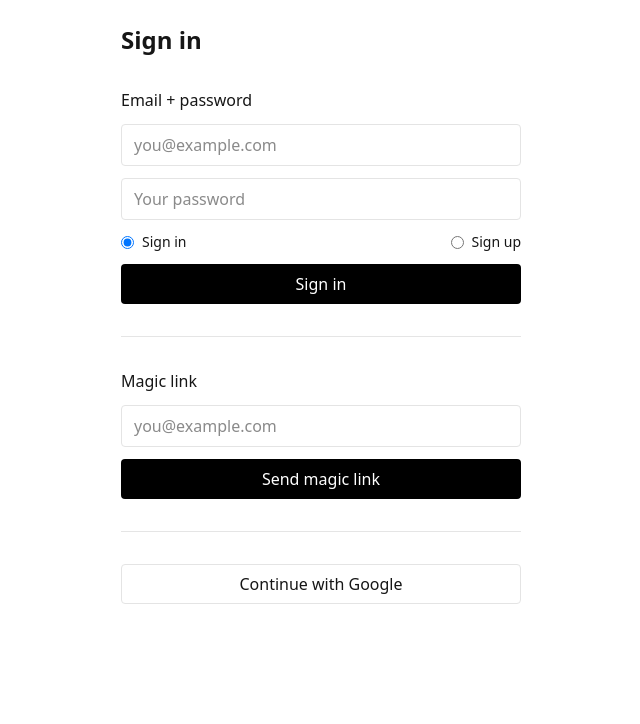
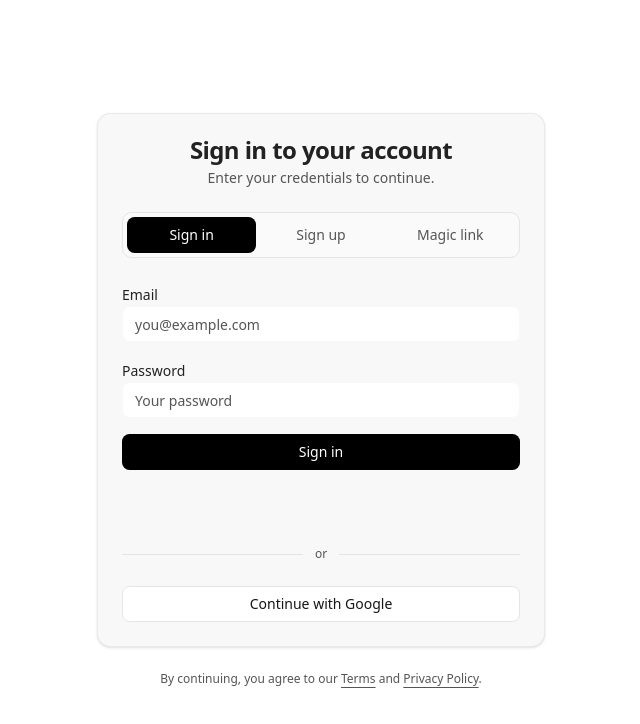
Before and after one commit to benz206/hophacks2025, a Next.js app: page /login in a window 1280 px wide. Shown: the top 724 px of the page, without its empty margins (319-959 px from the left). Built offline with nearby package versions, Linux system fonts and the light colour scheme.

Commit message:
Update sign in auth pages

```diff
--- a/app/(auth)/login/page.tsx
+++ b/app/(auth)/login/page.tsx
@@ -1,16 +1,67 @@
-'use client';
+"use client";
 
-import { useState, FormEvent } from 'react';
-import { useRouter } from 'next/navigation';
-import { getSupabaseBrowserClient } from '@/lib/supabase/client';
+import { useState, FormEvent } from "react";
+import { useRouter } from "next/navigation";
+import { getSupabaseBrowserClient } from "@/lib/supabase/client";
+import { Button } from "@/components/ui/button";
+import { Input } from "@/components/ui/input";
+import { Label } from "@/components/ui/label";
+import { Card, CardContent, CardDescription, CardHeader, CardTitle } from "@/components/ui/card";
+import { useThemeAppearance } from "@/components/theme-provider";
+
+type AuthTab = "signin" | "signup" | "magic";
 
 export default function LoginPage() {
   const router = useRouter();
-  const [email, setEmail] = useState('');
-  const [password, setPassword] = useState('');
-  const [mode, setMode] = useState<'signin' | 'signup'>('signin');
+  const { appearance } = useThemeAppearance();
+  const isDark = appearance === "dark";
+  const [activeTab, setActiveTab] = useState<AuthTab>("signin");
+  const [email, setEmail] = useState("");
+  const [password, setPassword] = useState("");
+  const [loading, setLoading] = useState(false);
   const [message, setMessage] = useState<string | null>(null);
-  const [loading, setLoading] = useState(false);
+
+  async function signInWithOAuth(provider: "google") {
+    setLoading(true);
+    setMessage(null);
+    try {
+      const supabase = getSupabaseBrowserClient();
+      const redirectTo = `${window.location.origin}/auth/callback`;
+      const { error } = await supabase.auth.signInWithOAuth({ provider, options: { redirectTo } });
+      if (error) throw error;
+    } catch (err: unknown) {
+      const msg = err instanceof Error ? err.message : "OAuth error";
+      setMessage(msg);
+      setLoading(false);
+    }
+  }
+
+  async function onSubmitPassword(e: FormEvent) {
+    e.preventDefault();
+    setLoading(true);
+    setMessage(null);
+    try {
+      const supabase = getSupabaseBrowserClient();
+      if (activeTab === "signin") {
+        const { error } = await supabase.auth.signInWithPassword({ email, password });
+        if (error) throw error;
+        router.replace("/dashboard");
+      } else if (activeTab === "signup") {
+        const { data, error } = await supabase.auth.signUp({ email, password });
+        if (error) throw error;
+        if (data.session) {
+          router.replace("/dashboard");
+        } else {
+          setMessage("Account created. Check your email to confirm.");
+        }
+      }
+    } catch (err: unknown) {
+      const msg = err instanceof Error ? err.message : "Authentication error";
+      setMessage(msg);
+    } finally {
+      setLoading(false);
+    }
+  }
 
   async function onSubmitMagic(e: FormEvent) {
     e.preventDefault();
@@ -21,150 +72,130 @@ export default function LoginPage() {
       const redirectTo = `${window.location.origin}/auth/callback`;
       const { error } = await supabase.auth.signInWithOtp({ email, options: { emailRedirectTo: redirectTo } });
       if (error) throw error;
-      setMessage('Check your email for the magic link.');
+      setMessage("Check your email for the magic link.");
     } catch (err: unknown) {
-      const msg = err instanceof Error ? err.message : 'Failed to send magic link';
+      const msg = err instanceof Error ? err.message : "Failed to send magic link";
       setMessage(msg);
     } finally {
       setLoading(false);
     }
   }
 
-  async function onSubmitPassword(e: FormEvent) {
-    e.preventDefault();
-    setLoading(true);
-    setMessage(null);
-    try {
-      const supabase = getSupabaseBrowserClient();
-      if (mode === 'signin') {
-        const { error } = await supabase.auth.signInWithPassword({ email, password });
-        if (error) throw error;
-        // Navigate to dashboard on success
-        router.replace('/dashboard');
-      } else {
-        const { data, error } = await supabase.auth.signUp({ email, password });
-        if (error) throw error;
-        if (data.session) {
-          // If email confirmation is disabled, user may be signed in immediately
-          router.replace('/dashboard');
-        } else {
-          setMessage('Account created. Check your email to confirm.');
-        }
-      }
-    } catch (err: unknown) {
-      const msg = err instanceof Error ? err.message : 'Authentication error';
-      setMessage(msg);
-    } finally {
-      setLoading(false);
-    }
-  }
+  return (
+    <div className="min-h-[100dvh] bg-background text-foreground">
+      <div className="container mx-auto flex min-h-[100dvh] flex-col items-center justify-center px-4">
+        <div className="mx-auto w-full max-w-md">
 
-  async function signInWithGoogle() {
-    setLoading(true);
-    setMessage(null);
-    try {
-      const supabase = getSupabaseBrowserClient();
-      const redirectTo = `${window.location.origin}/auth/callback`;
-      const { error } = await supabase.auth.signInWithOAuth({ provider: 'google', options: { redirectTo } });
-      if (error) throw error;
-    } catch (err: unknown) {
-      const msg = err instanceof Error ? err.message : 'OAuth error';
-      setMessage(msg);
-      setLoading(false);
-    }
-  }
+          <Card className="border-border/70 bg-card text-card-foreground shadow-sm">
+            <CardHeader>
+              <CardTitle className="text-center">{activeTab === "signup" ? "Create your account" : activeTab === "magic" ? "Sign in with a magic link" : "Sign in to your account"}</CardTitle>
+              <CardDescription className="text-center text-muted-foreground">
+                {activeTab === "signup"
+                  ? "Start building with us—no credit card required."
+                  : activeTab === "magic"
+                  ? "We will email you a secure sign-in link."
+                  : "Enter your credentials to continue."}
+              </CardDescription>
+            </CardHeader>
+            <CardContent>
+              <div className="mb-6 grid grid-cols-3 rounded-lg border border-border bg-muted p-1 text-sm">
+                <button
+                  className={`cursor-pointer rounded-md px-3 py-2 transition-colors ${activeTab === "signin" ? (isDark ? "bg-white text-black" : "bg-black text-white") : "text-muted-foreground hover:text-foreground"}`}
+                  onClick={() => setActiveTab("signin")}
+                  type="button"
+                >
+                  Sign in
+                </button>
+                <button
+                  className={`cursor-pointer rounded-md px-3 py-2 transition-colors ${activeTab === "signup" ? (isDark ? "bg-white text-black" : "bg-black text-white") : "text-muted-foreground hover:text-foreground"}`}
+                  onClick={() => setActiveTab("signup")}
+                  type="button"
+                >
+                  Sign up
+                </button>
+                <button
+                  className={`cursor-pointer rounded-md px-3 py-2 transition-colors ${activeTab === "magic" ? (isDark ? "bg-white text-black" : "bg-black text-white") : "text-muted-foreground hover:text-foreground"}`}
+                  onClick={() => setActiveTab("magic")}
+                  type="button"
+                >
+                  Magic link
+                </button>
+              </div>
 
-  return (
-    <div className="max-w-md mx-auto p-6 space-y-8">
-      <h1 className="text-2xl font-semibold">Sign in</h1>
+              <div className="relative">
+                <div className="min-h-[240px]">
+                  <div className={`transform transition-all duration-300 ease-out ${activeTab === "signin" ? "opacity-100 translate-y-0" : "pointer-events-none absolute inset-0 opacity-0 -translate-y-2"}`}>
+                    <form onSubmit={onSubmitPassword} className="space-y-4">
+                      <div className="space-y-2">
+                        <Label htmlFor="email">Email</Label>
+                        <Input id="email" type="email" placeholder="you@example.com" value={email} onChange={(e) => setEmail(e.target.value)} required />
+                      </div>
+                      <div className="space-y-2">
+                        <Label htmlFor="password">Password</Label>
+                        <Input id="password" type="password" placeholder="Your password" value={password} onChange={(e) => setPassword(e.target.value)} required />
+                      </div>
+                      <Button type="submit" className={`w-full ${isDark ? "bg-white text-black hover:bg-white/90" : "bg-black text-white hover:bg-black/90"}`} disabled={loading}>
+                        Sign in
+                      </Button>
+                    </form>
+                  </div>
 
-      <section className="space-y-3">
-        <h2 className="font-medium">Email + password</h2>
-        <form onSubmit={onSubmitPassword} className="space-y-3">
-          <input
-            type="email"
-            value={email}
-            onChange={(e) => setEmail(e.target.value)}
-            placeholder="you@example.com"
-            className="w-full border rounded px-3 py-2"
-            required
-          />
-          <input
-            type="password"
-            value={password}
-            onChange={(e) => setPassword(e.target.value)}
-            placeholder="Your password"
-            className="w-full border rounded px-3 py-2"
-            required
-          />
-          <div className="flex items-center justify-between text-sm">
-            <label className="flex items-center gap-2">
-              <input
-                type="radio"
-                name="mode"
-                value="signin"
-                checked={mode === 'signin'}
-                onChange={() => setMode('signin')}
-              />
-              Sign in
-            </label>
-            <label className="flex items-center gap-2">
-              <input
-                type="radio"
-                name="mode"
-                value="signup"
-                checked={mode === 'signup'}
-                onChange={() => setMode('signup')}
-              />
-              Sign up
-            </label>
-          </div>
-          <button
-            type="submit"
-            disabled={loading}
-            className="w-full h-10 rounded bg-black text-white disabled:opacity-50"
-          >
-            {mode === 'signin' ? 'Sign in' : 'Create account'}
-          </button>
-        </form>
-      </section>
+                  <div className={`transform transition-all duration-300 ease-out ${activeTab === "signup" ? "opacity-100 translate-y-0" : "pointer-events-none absolute inset-0 opacity-0 -translate-y-2"}`}>
+                    <form onSubmit={onSubmitPassword} className="space-y-4">
+                      <div className="space-y-2">
+                        <Label htmlFor="email">Email</Label>
+                        <Input id="email" type="email" placeholder="you@example.com" value={email} onChange={(e) => setEmail(e.target.value)} required />
+                      </div>
+                      <div className="space-y-2">
+                        <Label htmlFor="password">Password</Label>
+                        <Input id="password" type="password" placeholder="Your password" value={password} onChange={(e) => setPassword(e.target.value)} required />
+                      </div>
+                      <Button type="submit" className={`w-full ${isDark ? "bg-white text-black hover:bg-white/90" : "bg-black text-white hover:bg-black/90"}`} disabled={loading}>
+                        Create account
+                      </Button>
+                    </form>
+                  </div>
 
-      <div className="h-[1px] bg-neutral-200" />
+                  <div className={`transform transition-all duration-300 ease-out ${activeTab === "magic" ? "opacity-100 translate-y-0" : "pointer-events-none absolute inset-0 opacity-0 -translate-y-2"}`}>
+                    <form onSubmit={onSubmitMagic} className="space-y-4">
+                      <div className="space-y-2">
+                        <Label htmlFor="email">Email</Label>
+                        <Input id="email" type="email" placeholder="you@example.com" value={email} onChange={(e) => setEmail(e.target.value)} required />
+                      </div>
+                      <Button type="submit" className={`w-full ${isDark ? "bg-white text-black hover:bg-white/90" : "bg-black text-white hover:bg-black/90"}`} disabled={loading}>
+                        Send magic link
+                      </Button>
+                    </form>
+                  </div>
+                </div>
+              </div>
 
-      <section className="space-y-3">
-        <h2 className="font-medium">Magic link</h2>
-        <form onSubmit={onSubmitMagic} className="space-y-3">
-          <input
-            type="email"
-            value={email}
-            onChange={(e) => setEmail(e.target.value)}
-            placeholder="you@example.com"
-            className="w-full border rounded px-3 py-2"
-            required
-          />
-          <button
-            type="submit"
-            disabled={loading}
-            className="w-full h-10 rounded bg-black text-white disabled:opacity-50"
-          >
-            Send magic link
-          </button>
-        </form>
-      </section>
+              <div className="my-6 flex items-center gap-3">
+                <div className="h-[1px] flex-1 bg-border" />
+                <span className="text-xs text-muted-foreground">or</span>
+                <div className="h-[1px] flex-1 bg-border" />
+              </div>
 
-      <div className="h-[1px] bg-neutral-200" />
+              <div className="grid gap-3">
+                <Button
+                  variant="outline"
+                  className={`w-full ${isDark ? "border-neutral-800 bg-background text-foreground hover:bg-neutral-900" : "border-neutral-200 bg-background text-foreground hover:bg-neutral-50"}`}
+                  disabled={loading}
+                  onClick={() => signInWithOAuth("google")}
+                >
+                  Continue with Google
+                </Button>
+              </div>
 
-      <section>
-        <button
-          onClick={signInWithGoogle}
-          disabled={loading}
-          className="w-full h-10 rounded border"
-        >
-          Continue with Google
-        </button>
-      </section>
+              {message && <p className="mt-4 text-center text-sm text-muted-foreground">{message}</p>}
+            </CardContent>
+          </Card>
 
-      {message && <p className="text-sm">{message}</p>}
+          <p className="mt-6 text-center text-xs text-muted-foreground">
+            By continuing, you agree to our <a className="underline underline-offset-4" href="/terms">Terms</a> and <a className="underline underline-offset-4" href="/privacy">Privacy Policy</a>.
+          </p>
+        </div>
+      </div>
     </div>
   );
 }
--- a/components/ui/button.tsx
+++ b/components/ui/button.tsx
@@ -6,7 +6,7 @@ import { cva, type VariantProps } from "class-variance-authority"
 import { cn } from "@/lib/utils"
 
 const buttonVariants = cva(
-  "inline-flex items-center justify-center whitespace-nowrap rounded-md text-sm font-medium transition-colors focus-visible:outline-none focus-visible:ring-2 focus-visible:ring-ring focus-visible:ring-offset-2 disabled:pointer-events-none disabled:opacity-50 ring-offset-background",
+  "inline-flex items-center justify-center whitespace-nowrap rounded-md text-sm font-medium transition-colors cursor-pointer focus-visible:outline-none focus-visible:ring-2 focus-visible:ring-ring focus-visible:ring-offset-2 disabled:pointer-events-none disabled:opacity-50 ring-offset-background",
   {
     variants: {
       variant: {
--- /dev/null
+++ b/components/ui/input.tsx
@@ -0,0 +1,28 @@
+"use client"
+
+import * as React from "react"
+import { cn } from "@/lib/utils"
+
+export interface InputProps extends React.InputHTMLAttributes<HTMLInputElement> {}
+
+const Input = React.forwardRef<HTMLInputElement, InputProps>(
+  ({ className, type = "text", ...props }, ref) => {
+    return (
+      <input
+        type={type}
+        className={cn(
+          "flex h-9 w-full rounded-md border border-input bg-background px-3 py-2 text-sm",
+          "ring-offset-background file:border-0 file:bg-transparent file:text-sm file:font-medium",
+          "placeholder:text-muted-foreground focus-visible:outline-none focus-visible:ring-2",
+          "focus-visible:ring-ring focus-visible:ring-offset-2 disabled:cursor-not-allowed disabled:opacity-50",
+          className
+        )}
+        ref={ref}
+        {...props}
+      />
+    )
+  }
+)
+Input.displayName = "Input"
+
+export { Input }
--- /dev/null
+++ b/components/ui/label.tsx
@@ -0,0 +1,17 @@
+"use client"
+
+import * as React from "react"
+import { cn } from "@/lib/utils"
+
+export type LabelProps = React.LabelHTMLAttributes<HTMLLabelElement>
+
+const Label = React.forwardRef<HTMLLabelElement, LabelProps>(({ className, ...props }, ref) => (
+  <label
+    ref={ref}
+    className={cn("text-sm font-medium leading-none cursor-pointer peer-disabled:cursor-not-allowed peer-disabled:opacity-70", className)}
+    {...props}
+  />
+))
+Label.displayName = "Label"
+
+export { Label }
```
